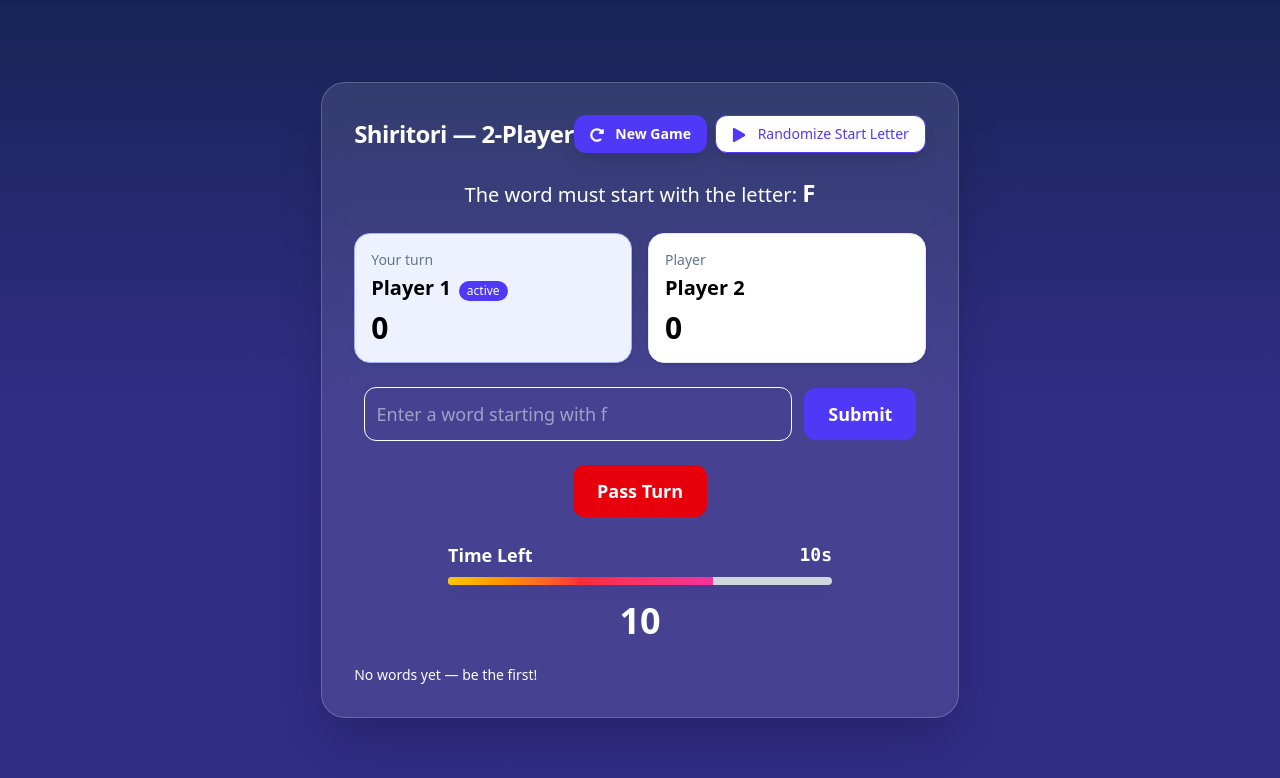
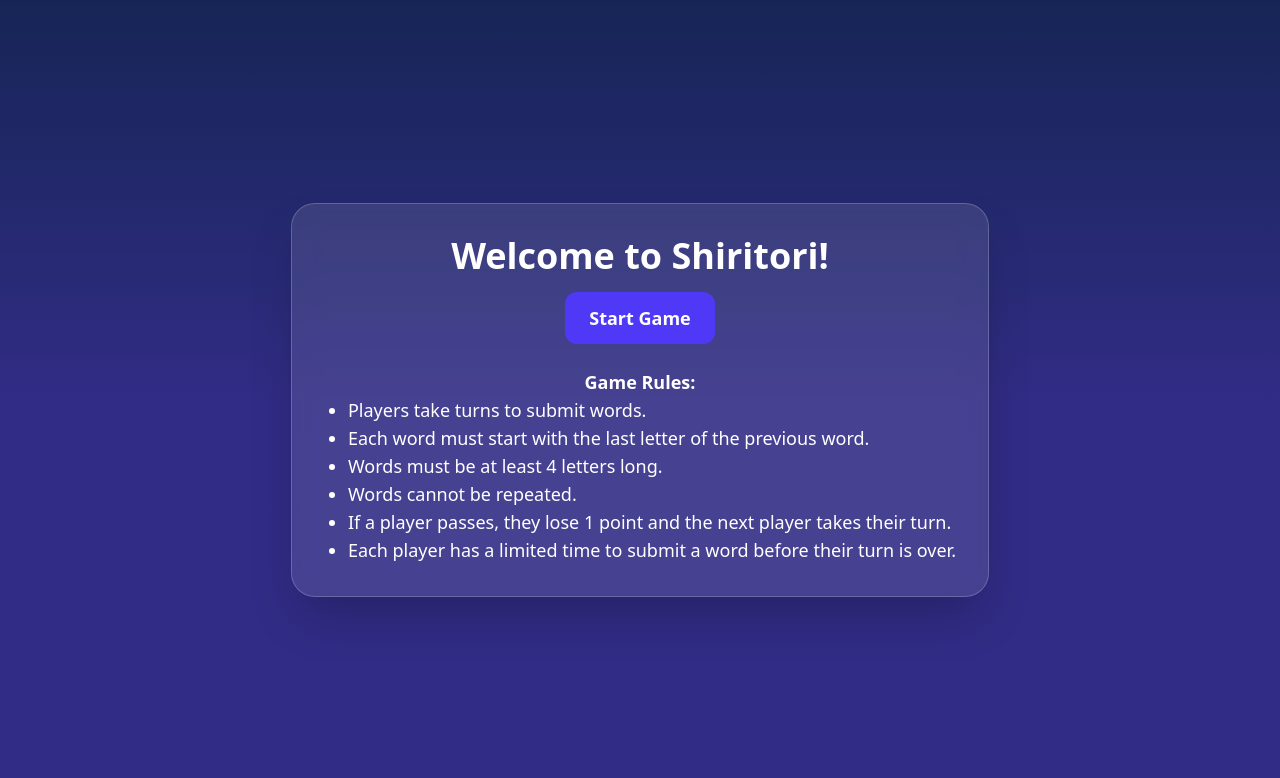
Before and after one commit to sajjadjim/shiritori-react, a React (Vite) app: page / in a window 1280 px wide. Shown: the top 778 px of the page. Built offline with nearby package versions, Linux system fonts and the light colour scheme.

Commit message:
update the design and some funtionality

```diff
--- a/src/App.jsx
+++ b/src/App.jsx
@@ -1,12 +1,11 @@
 import React, { useEffect, useState, useRef } from "react";
-import { TURN_SECONDS, MIN_LEN, ALPHABET } from './components/constants'; // Import constants
+import { TURN_SECONDS, MIN_LEN, ALPHABET } from './components/constants';
 import { ScoreCard } from "./components/ScoreCard";
 import { TimerBar } from "./components/TimerBar";
 import { History } from "./components/History";
 import { WordValidation } from "./components/WordValidation";
-import { FaPlay, FaRedoAlt } from 'react-icons/fa';  // Importing React Icons
+import { FaPlay, FaRedoAlt, FaEdit } from 'react-icons/fa';
 
-// --- Helpers ---
 const randLetter = () => ALPHABET[Math.floor(Math.random() * ALPHABET.length)];
 const lastAlpha = (w) => {
   const m = (w || "").toLowerCase().match(/[a-z](?=[^a-z]*$)/);
@@ -16,6 +15,7 @@ const onlyLetters = (w) => (w || "").toLowerCase().replace(/[^a-z]/g, "");
 
 export default function App() {
   const [players, setPlayers] = useState([
+
     { name: "Player 1", score: 0 },
     { name: "Player 2", score: 0 },
   ]);
@@ -26,6 +26,8 @@ export default function App() {
   const [history, setHistory] = useState([]);
   const [loading, setLoading] = useState(false);
   const [message, setMessage] = useState("");
+  const [editing, setEditing] = useState(null); // Track which player is editing their name
+  const [gameStarted, setGameStarted] = useState(false); // Track if the game has started
   const used = useRef(new Set()); // case-insensitive used words
 
   const requiredLetter = startLetter;
@@ -33,6 +35,7 @@ export default function App() {
 
   // Countdown per turn
   useEffect(() => {
+    if (!gameStarted) return;
     setTimeLeft(TURN_SECONDS);
     const id = setInterval(() => {
       setTimeLeft((t) => {
@@ -45,7 +48,7 @@ export default function App() {
       });
     }, 1000);
     return () => clearInterval(id);
-  }, [turn]);
+  }, [turn, gameStarted]);
 
   const switchTurn = () => setTurn((t) => (t === 0 ? 1 : 0));
 
@@ -168,18 +171,65 @@ export default function App() {
     switchTurn();
   };
 
+  // Handle name change
+  const handleNameChange = (playerIndex, newName) => {
+    setPlayers((ps) => {
+      const updatedPlayers = [...ps];
+      updatedPlayers[playerIndex].name = newName;
+      return updatedPlayers;
+    });
+  };
+
+  // Start editing player name
+  const startEditing = (playerIndex) => {
+    setEditing(playerIndex);
+  };
+
+  // Cancel editing
+  const cancelEditing = () => {
+    setEditing(null);
+  };
+
+  // Start the game
+  const startGame = () => {
+    setGameStarted(true);
+  };
+
   return (
     <div className="bg-gradient-to-b from-blue-950 via-indigo-900 to-indigo-900 min-h-screen">
       <div className="min-h-screen p-6 flex items-center justify-center">
         <div className="mx-auto max-w-5xl space-y-6 bg-white/10 backdrop-blur-md rounded-3xl shadow-2xl p-8 border border-white/20">
+          {!gameStarted ? (
+            <div className="text-center text-white">
+              <h1 className="text-4xl font-bold mb-4">Welcome to Shiritori!</h1>
+              <button
+                onClick={startGame}
+                className="px-6 py-3 bg-indigo-600 hover:bg-indigo-700 rounded-xl cursor-pointer text-white font-bold text-lg transition-all"
+              >
+                Start Game
+              </button>
+              <div className="mt-6 text-lg">
+                <h2 className="font-semibold">Game Rules:</h2>
+                <ul className="list-disc ml-6 text-left">
+                  <li>Players take turns to submit words.</li>
+                  <li>Each word must start with the last letter of the previous word.</li>
+                  <li>Words must be at least 4 letters long.</li>
+                  <li>Words cannot be repeated.</li>
+                  <li>If a player passes, they lose 1 point and the next player takes their turn.</li>
+                  <li>Each player has a limited time to submit a word before their turn is over.</li>
+                </ul>
+              </div>
+            </div>
+          ) : (
+            <>
               <header className="flex items-center justify-between">
                 <h1 className="2xl:text-4xl md:text-2xl text-xl font-bold tracking-tight text-center text-white">Shiritori — 2‑Player</h1>
                 <div className="flex gap-2">
                   <button onClick={newGame} className="px-4 py-2 rounded-xl bg-indigo-600 hover:bg-indigo-700 text-white font-semibold text-sm shadow-lg transition-all">
-                <FaRedoAlt className="inline-block mr-2" /> New Game
+                    <FaRedoAlt className="inline-block mr-2 cursor-pointer" /> New Game
                   </button>
                   <button onClick={onRandomizeLetter} className="px-4 py-2 rounded-xl bg-white text-indigo-600 border border-indigo-600 hover:bg-indigo-50 transition-all text-sm shadow-lg">
-                <FaPlay className="inline-block mr-2" /> Randomize Start Letter
+                    <FaPlay className="inline-block mr-2 cursor-pointer" /> Randomize Start Letter
                   </button>
                 </div>
               </header>
@@ -187,6 +237,34 @@ export default function App() {
               {/* Display the starting letter */}
               <div className="mb-6 text-center">
                 <p className="text-xl text-white">The word must start with the letter: <strong className="text-2xl font-bold">{requiredLetter.toUpperCase()}</strong></p>
+              </div>
+
+              {/* Player Names and Edit */}
+              <div className="mb-6 text-center text-black">
+                {players.map((player, index) => (
+                  <div key={index} className="mb-3">
+                    {editing === index ? (
+                      <div className="flex items-center   justify-center gap-2">
+                        <input
+                          type="text"
+                          className="p-2 border text-white border-white rounded-md"
+                          value={player.name}
+                          onChange={(e) => handleNameChange(index, e.target.value)}
+                        />
+                        <button className="bg-indigo-600 text-white px-3 cursor-pointer py-1 rounded-md" onClick={cancelEditing}>
+                          Cancel
+                        </button>
+                      </div>
+                    ) : (
+                      <div className="flex items-center justify-center gap-2">
+                        <span className="text-2xl font-bold">{player.name}</span>
+                        <button onClick={() => startEditing(index)} className="text-indigo-500">
+                          <FaEdit />
+                        </button>
+                      </div>
+                    )}
+                  </div>
+                ))}
               </div>
 
               {/* Scoreboard */}
@@ -205,7 +283,7 @@ export default function App() {
                     onChange={(e) => setInput(e.target.value)}
                     placeholder={`Enter a word starting with ${requiredLetter}`}
                   />
-              <button type="submit" className="px-6 py-3 bg-indigo-600 hover:bg-indigo-700 rounded-xl text-white font-bold text-lg transition-all">
+                  <button type="submit" className="px-6 py-3 bg-indigo-600 cursor-pointer hover:bg-indigo-700 rounded-xl text-white font-bold text-lg transition-all">
                     Submit
                   </button>
                 </form>
@@ -216,7 +294,7 @@ export default function App() {
               <div className="text-center mt-4">
                 <button
                   onClick={passTurn}
-              className="px-6 py-3 bg-red-600 hover:bg-red-700 rounded-xl text-white font-bold text-lg transition-all"
+                  className="px-6 py-3 bg-red-600 cursor-pointer hover:bg-red-700 rounded-xl text-white font-bold text-lg transition-all"
                 >
                   Pass Turn
                 </button>
@@ -230,6 +308,8 @@ export default function App() {
 
               {/* Word Details (from dictionary API) */}
               {message && <WordValidation className="text-white" wordDetails={history.slice(-1)[0]} />}
+            </>
+          )}
         </div>
       </div>
     </div>
```
Lines whose indentation alone changed are shown as unchanged.
